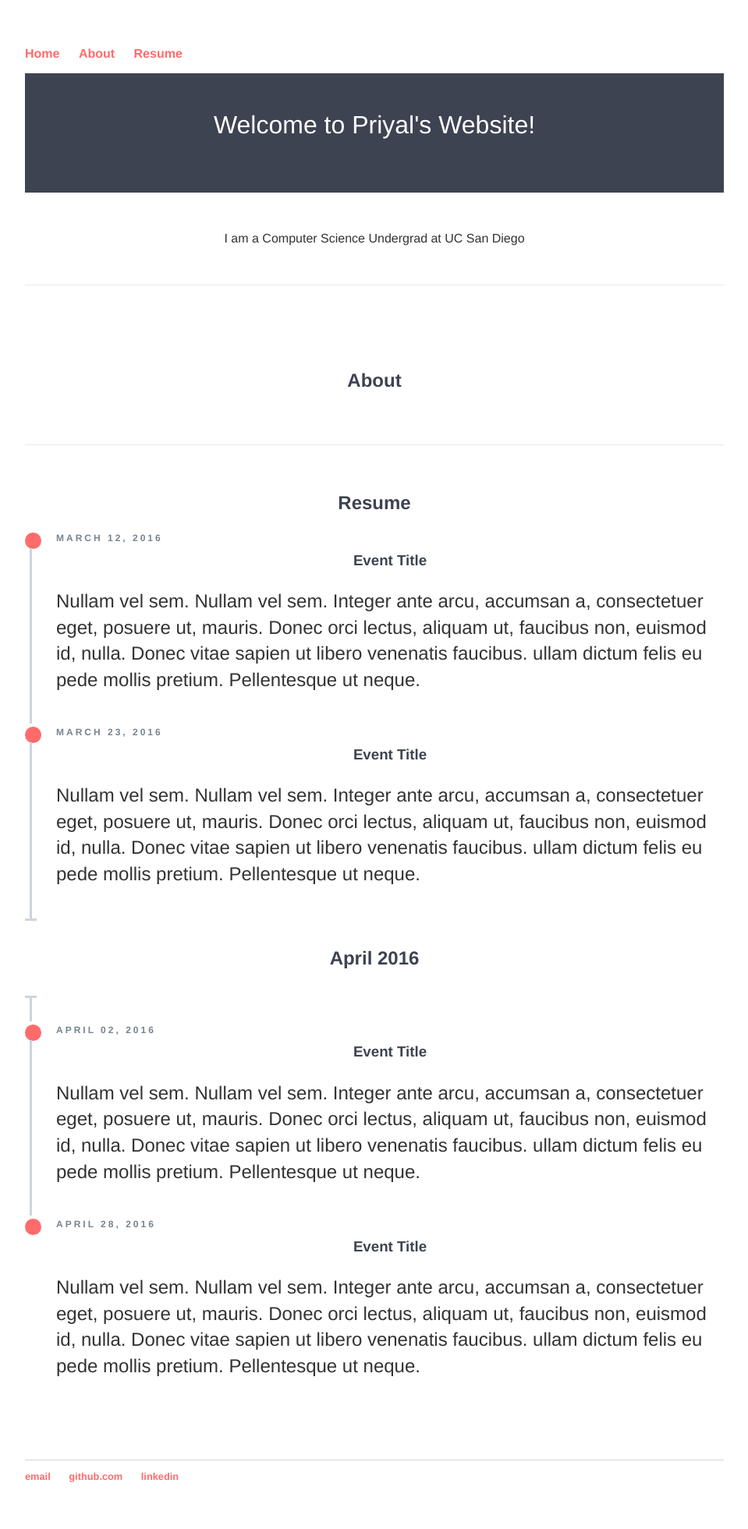
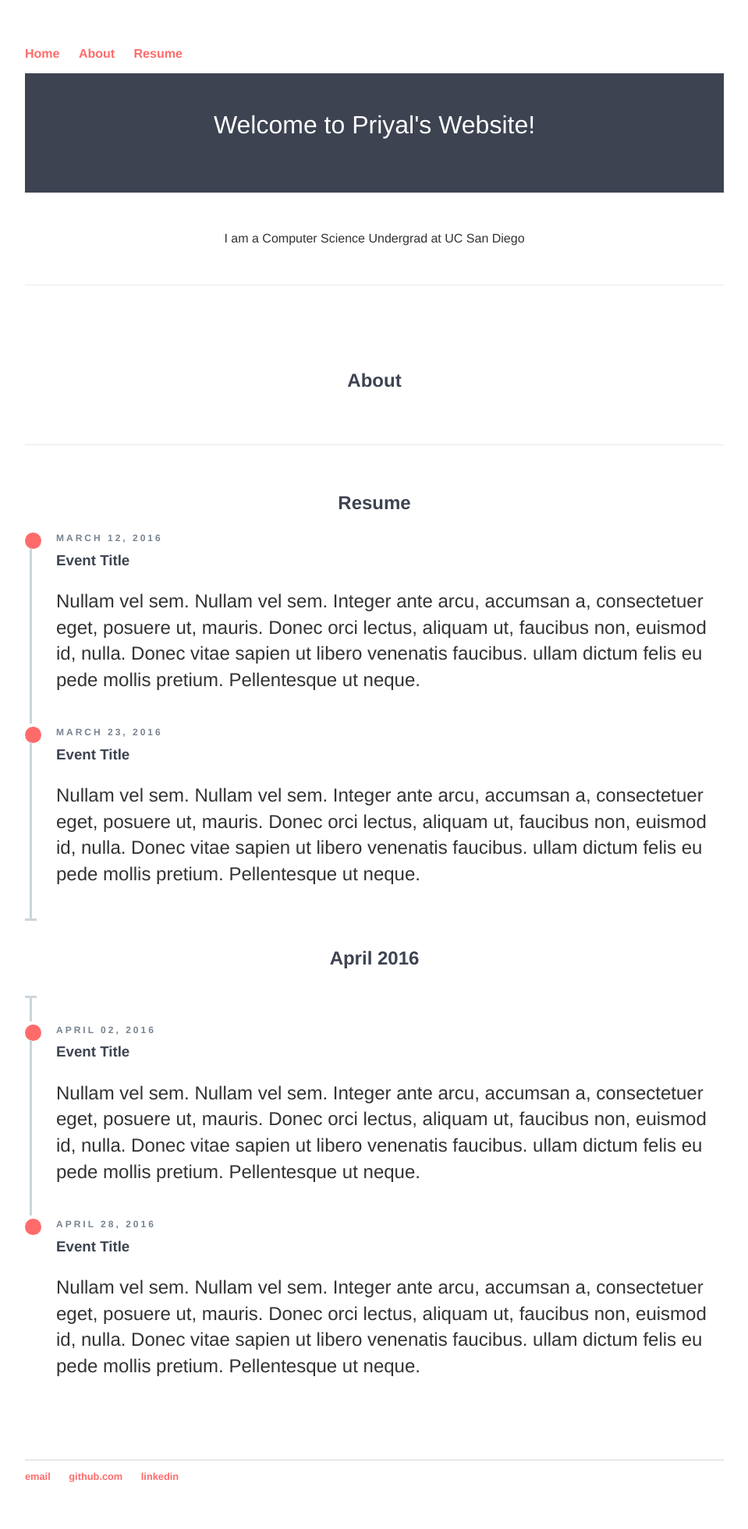
Before and after one commit to p-suneja/p-suneja.github.io, a Jekyll site: the page built from index.html, in a window 1280 px wide. Shown: the whole page at 78% size, without its empty margins (160-1119 px from the left). Built offline with Jekyll 4.4.1, drawn with Linux system fonts in a browser that asks for light colours.

Commit message:
making center align only for h1, h2

```diff
--- a/css/main.css
+++ b/css/main.css
@@ -29,12 +29,12 @@ a:hover {
     color: #ff9a9a;
     text-decoration: underline;
 }
-/*h1 {
-    font-size: 3em;
+h1, h2 {
+    text-align: center;
     color: #3D4351;
-}*/
-h1, h2, h3, h4, h5, h6 {
-    text-align: center;
+    margin-top: 0;
+}
+h3, h4, h5, h6 {
     color: #3D4351;
     margin-top: 0;
 }
```
